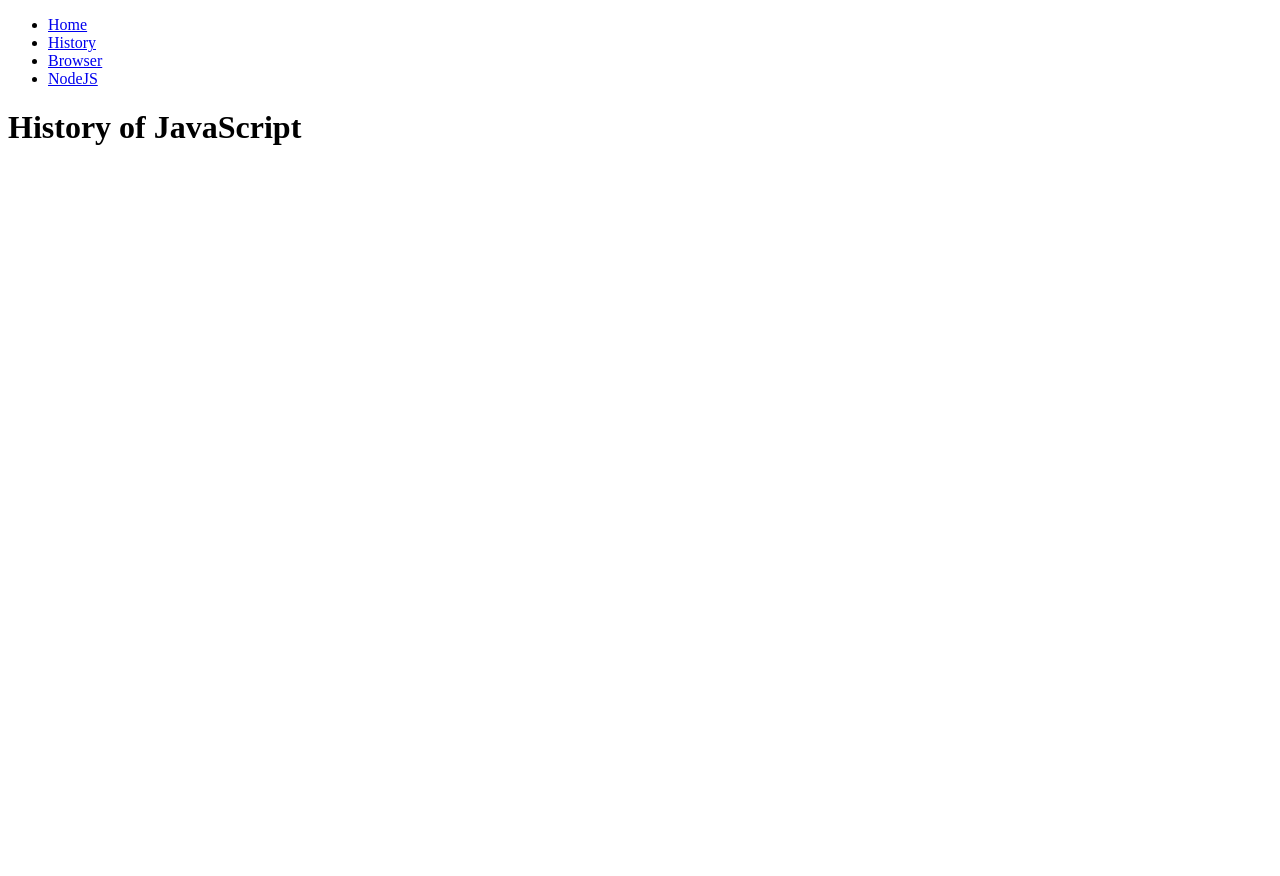
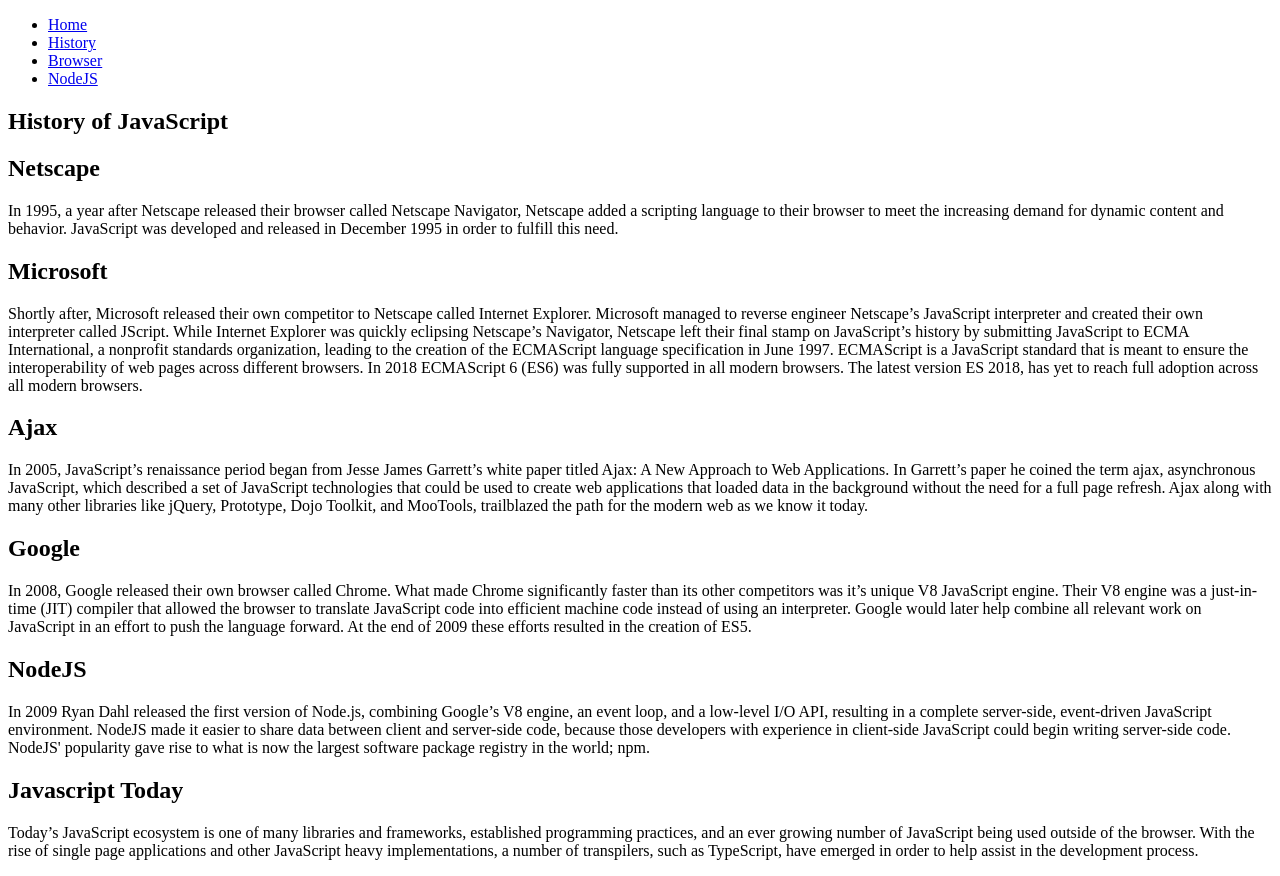
Before and after one commit to navarrojandg/navarrojandg.github.io, a website: page history.html in a window 1280 px wide. Before the commit the page ends 800 px from the top, so only its background shows below. Drawn offline with Linux system fonts and the light colour scheme.

Commit message:
added info to history page

```diff
--- a/history.html
+++ b/history.html
@@ -17,7 +17,40 @@
         </ul>
     </nav>
     <main>
-        <h1>History of JavaScript</h1>
+        <article>
+            <h1>History of JavaScript</h1>
+
+            <section>
+                <h2>Netscape</h2>
+                <p>In 1995, a year after Netscape released their browser called Netscape Navigator, Netscape added a scripting language to their browser to meet the increasing demand for dynamic content and behavior. JavaScript was developed and released in December 1995 in order to fulfill this need. </p>
+            </section>
+
+            <section>
+                <h2>Microsoft</h2>
+                <p>Shortly after, Microsoft released their own competitor to Netscape called Internet Explorer. Microsoft managed to reverse engineer Netscape’s JavaScript interpreter and created their own interpreter called JScript. While Internet Explorer was quickly eclipsing Netscape’s Navigator, Netscape left their final stamp on JavaScript’s history by submitting JavaScript to ECMA International, a nonprofit standards organization, leading to the creation of the ECMAScript language specification in June 1997. ECMAScript is a JavaScript standard that is meant to ensure the interoperability of web pages across different browsers. In 2018 ECMAScript 6 (ES6) was fully supported in all modern browsers. The latest version ES 2018, has yet to reach full adoption across all modern browsers.</p>
+            </section>
+
+            <section>
+                <h2>Ajax</h2>
+                <p>In 2005, JavaScript’s renaissance period began from Jesse James Garrett’s white paper titled Ajax: A New Approach to Web Applications. In Garrett’s paper he coined the term ajax, asynchronous JavaScript, which described a set of JavaScript technologies that could be used to create web applications that loaded data in the background without the need for a full page refresh. Ajax along with many other libraries like jQuery, Prototype, Dojo Toolkit, and MooTools, trailblazed the path for the modern web as we know it today.</p>
+            </section>
+
+            <section>
+                <h2>Google</h2>
+                <p>In 2008, Google released their own browser called Chrome. What made Chrome significantly faster than its other competitors was it’s unique V8 JavaScript engine. Their V8 engine was a just-in-time (JIT) compiler that allowed the browser to translate JavaScript code into efficient machine code instead of using an interpreter. Google would later help combine all relevant work on JavaScript in an effort to push the language forward. At the end of 2009 these efforts resulted in the creation of ES5.</p>
+            </section>
+
+            <section>
+                <h2>NodeJS</h2>
+                <p>In 2009 Ryan Dahl released the first version of Node.js, combining Google’s V8 engine, an event loop, and a low-level I/O API, resulting in a complete server-side, event-driven JavaScript environment. NodeJS made it easier to share data between client and server-side code, because those developers with experience in client-side JavaScript could begin writing server-side code. NodeJS' popularity gave rise to what is now the largest software package registry in the world; npm.</p>
+            </section>
+
+            <section>
+                <h2>Javascript Today</h2>
+                <p>Today’s JavaScript ecosystem is one of many libraries and frameworks, established programming practices, and an ever growing number of JavaScript being used outside of the browser. With the rise of single page applications and other JavaScript heavy implementations, a number of transpilers, such as TypeScript, have emerged in order to help assist in the development process.</p>
+            </section>
+
+        </article>
     </main>
 </body>
 </html>
```
